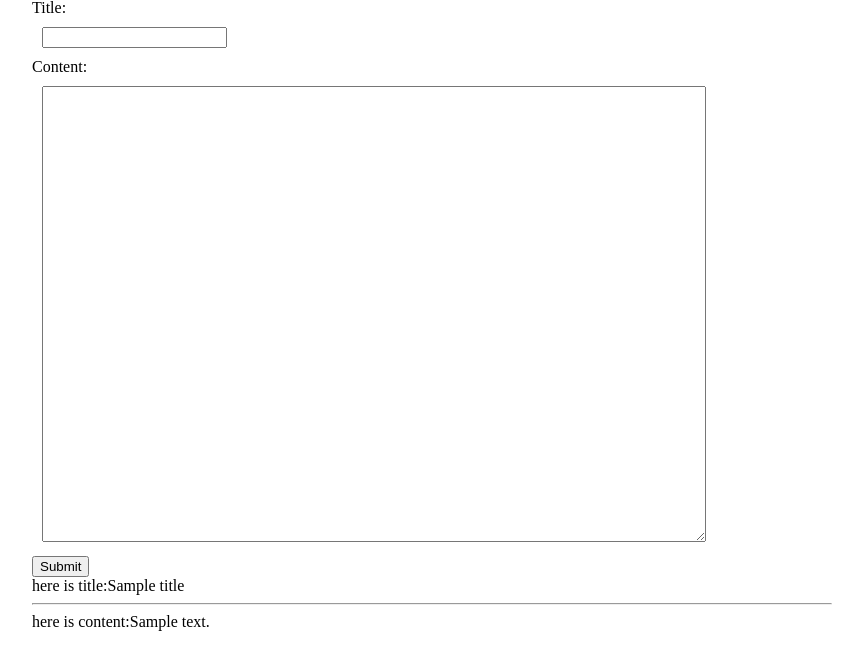
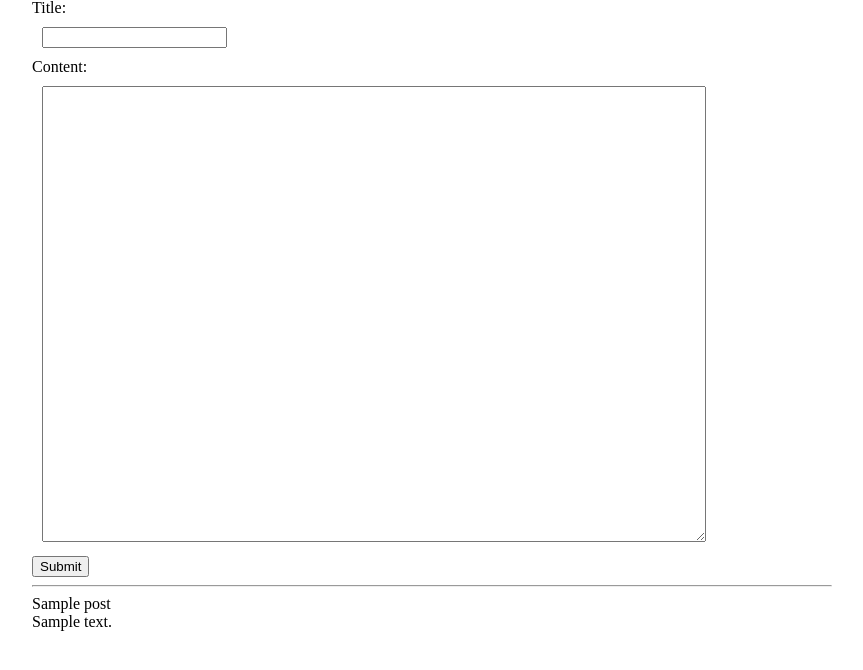
Before and after one commit to fishwang2016/udblog, a Python web app: template templates/index.html in a window 1280 px wide. Shown: the part 81-751 px from the top of the page, without its empty margins (183-1046 px from the left). Run offline with Jinja, Linux system fonts and the light colour scheme; the template is opened without the code that fills it: most values are stand-ins (such as "Sample title", 1, 10 or a date in 2020).

Commit message:
added Gql

```diff
--- a/css/styles.css
+++ b/css/styles.css
@@ -3,7 +3,6 @@
   width:800px;
   margin:0, auto;
 }
-
 body{
   width:850px;
   margin: 0 auto;
@@ -15,3 +14,7 @@ margin: 10px 10px;
 #edit-post{
 margin: 10px 10px;
 }
+.error{
+color:red;
+margin-bottom:10px;
+}
--- a/templates/index.html
+++ b/templates/index.html
@@ -7,18 +7,24 @@
 </head>
 <body>
     <h1>My Blog </h1>
+    {% if error: %}
+     <div class= "error"> {{error}}</div>
+    {% endif %}
    <div class ="container">
-   <form action="post">
+   <form method="post">
        <label ><div>Title: </div> <input id ="edit-title" type="text" name="title" /></label>
        <div>Content:</div>
-    <textarea  name="content" cols="80" rows="30" id="edit-post"></textarea>
-    </br>
-    <input type="submit">
-</form>
-  here is title:{{title}}
+       <textarea  name="content" cols="80" rows="30" id="edit-post"></textarea>
+       </br>
+       <input type="submit">
+   </form>
+   <hr>
 
-  <hr>
-  here is content:{{content}}
+   {% for post in posts %}
+   <div class="title">{{post.title}}</div>
+      <div class="post">{{post.content}}</div>
+   {% endfor %}
+
    </div>
 </body>
 </html>
```
Also changed, not shown: main.py (+24 -9 lines), index.yaml (line endings or trailing spaces), 3 other files.
